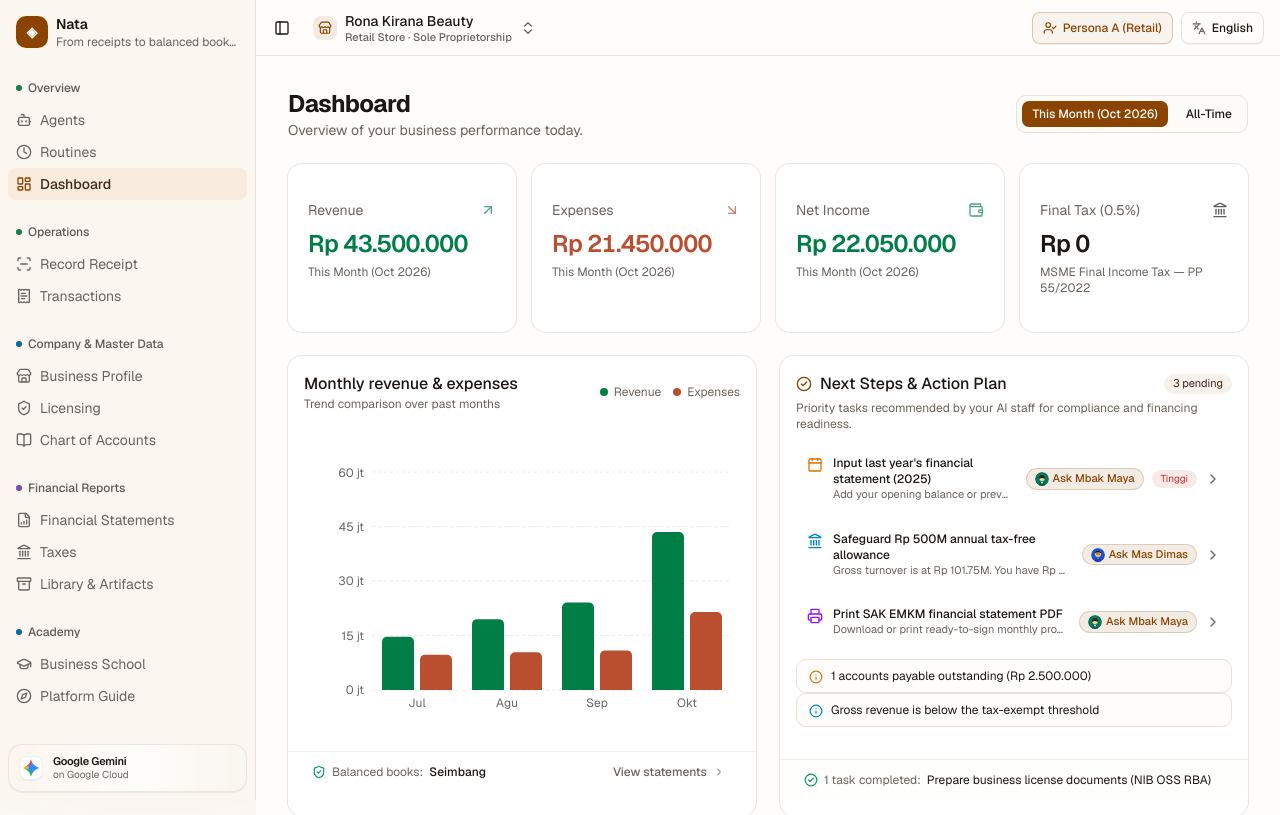
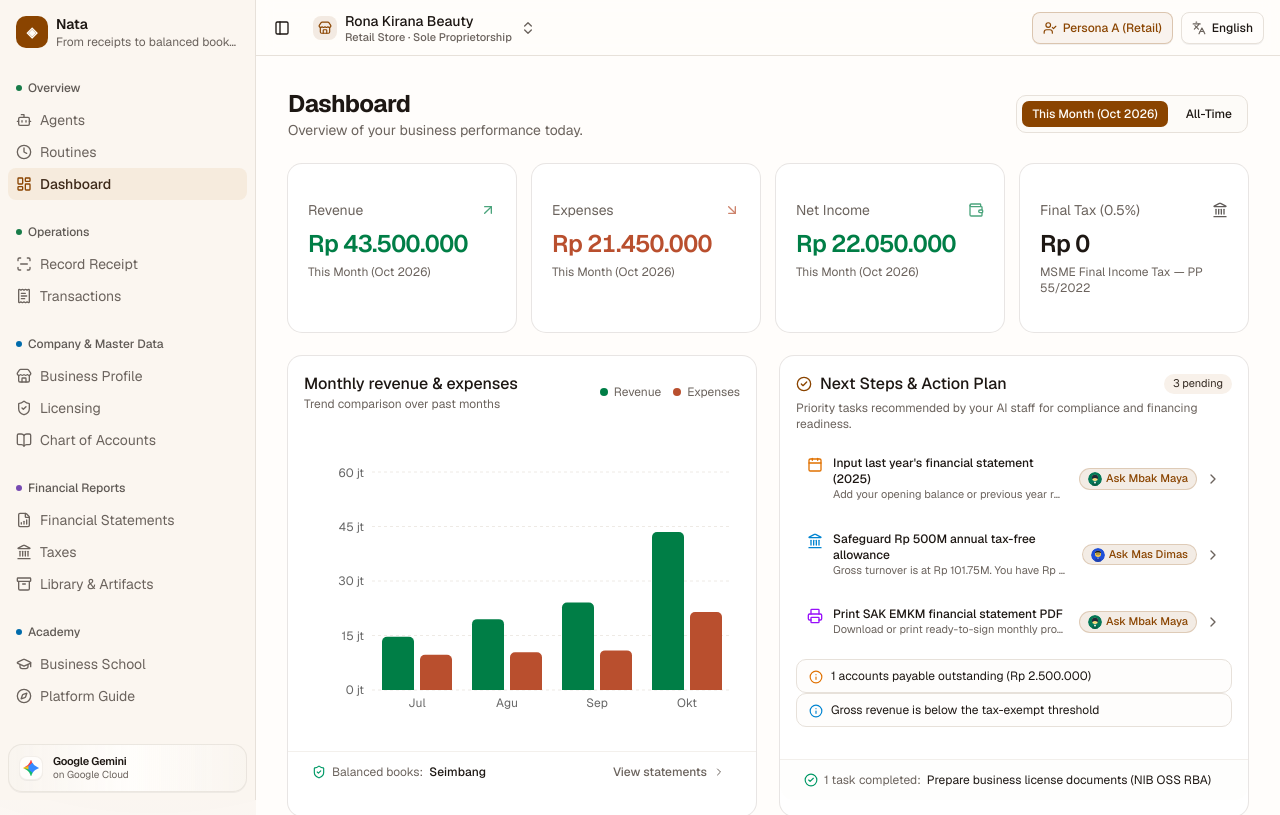
Before and after one commit to okihita/nata, a Next.js app in the folder web/: page /dashboard in a window 1280 px wide. Shown: the top 815 px of the page. Built offline with nearby package versions, Linux system fonts and the light colour scheme.

Commit message:
refactor(dashboard): remove priority badges from action plan list items

```diff
--- a/web/src/app/(app)/dashboard/page.tsx
+++ b/web/src/app/(app)/dashboard/page.tsx
@@ -125,7 +125,6 @@ export default function DashboardPage() {
         cta: copy.dashboard.todoTasks.financialStatementLastYear.cta,
         href: "/accounts",
         done: false,
-        priority: "Tinggi",
         agentId: "maya",
         agentName: "Mbak Maya",
         prompt: copy.dashboard.todoTasks.financialStatementLastYear.prompt,
@@ -138,7 +137,6 @@ export default function DashboardPage() {
         cta: copy.dashboard.todoTasks.perizinanDocs.cta,
         href: "/licensing",
         done: Boolean(business?.kbliCode && business?.nib),
-        priority: business?.kbliCode ? "Selesai" : "Penting",
         agentId: "arief",
         agentName: "Pak Arief",
         prompt: copy.dashboard.todoTasks.perizinanDocs.prompt,
@@ -151,7 +149,6 @@ export default function DashboardPage() {
         cta: copy.dashboard.todoTasks.taxThresholdMonitor.cta,
         href: "/taxes",
         done: false,
-        priority: "Normal",
         agentId: "dimas",
         agentName: "Mas Dimas",
         prompt: copy.dashboard.todoTasks.taxThresholdMonitor.prompt,
@@ -164,7 +161,6 @@ export default function DashboardPage() {
         cta: copy.dashboard.todoTasks.monthlyExportPrint.cta,
         href: "/statements",
         done: false,
-        priority: "Rekomendasi",
         agentId: "maya",
         agentName: "Mbak Maya",
         prompt: copy.dashboard.todoTasks.monthlyExportPrint.prompt,
@@ -460,11 +456,6 @@ export default function DashboardPage() {
                         <span>{copy.dashboard.consultAgent(todo.agentName)}</span>
                       </Link>
                     )}
-                    {todo.priority === "Tinggi" && (
-                      <Badge variant="destructive" className="text-[10px] py-0 h-4.5 font-normal">
-                        {todo.priority}
-                      </Badge>
-                    )}
                     <Link href={todo.href} className="text-muted-foreground hover:text-foreground">
                       <ChevronRight className="size-4 text-muted-foreground group-hover:text-foreground group-hover:translate-x-0.5 transition-all" />
                     </Link>
```
